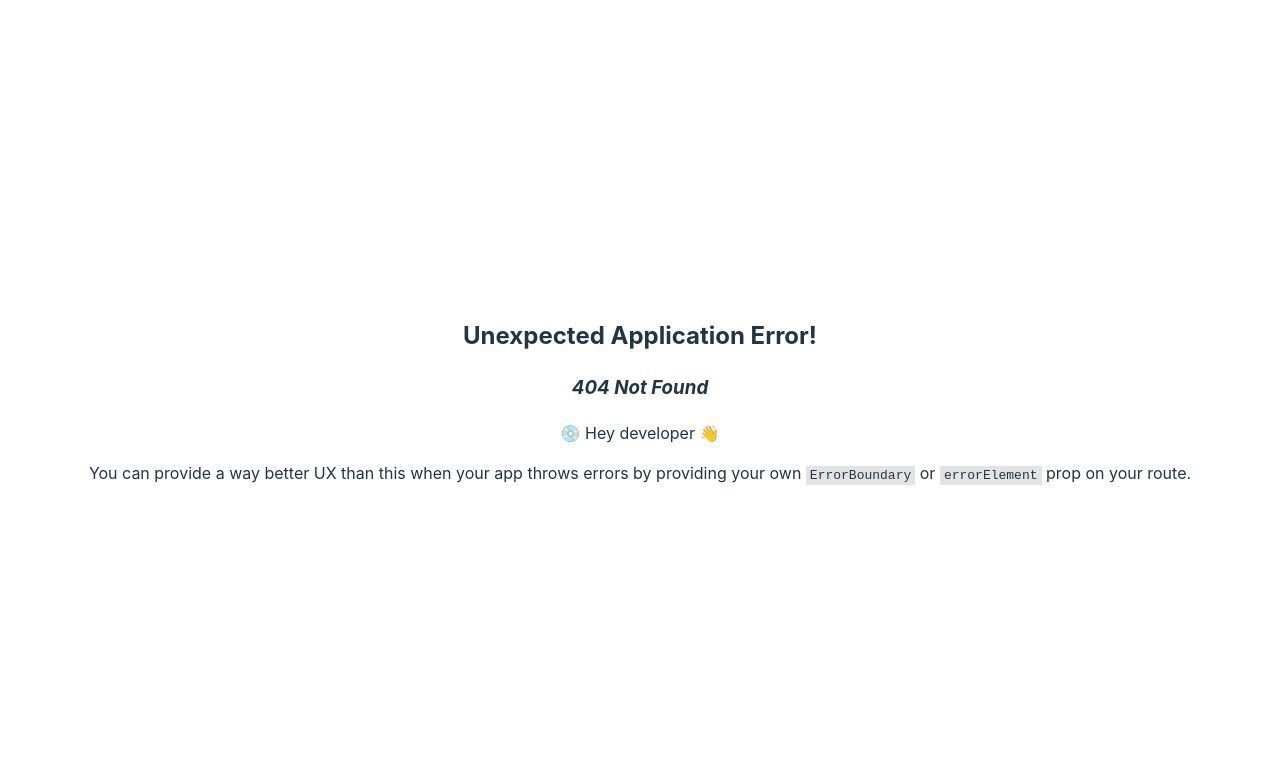
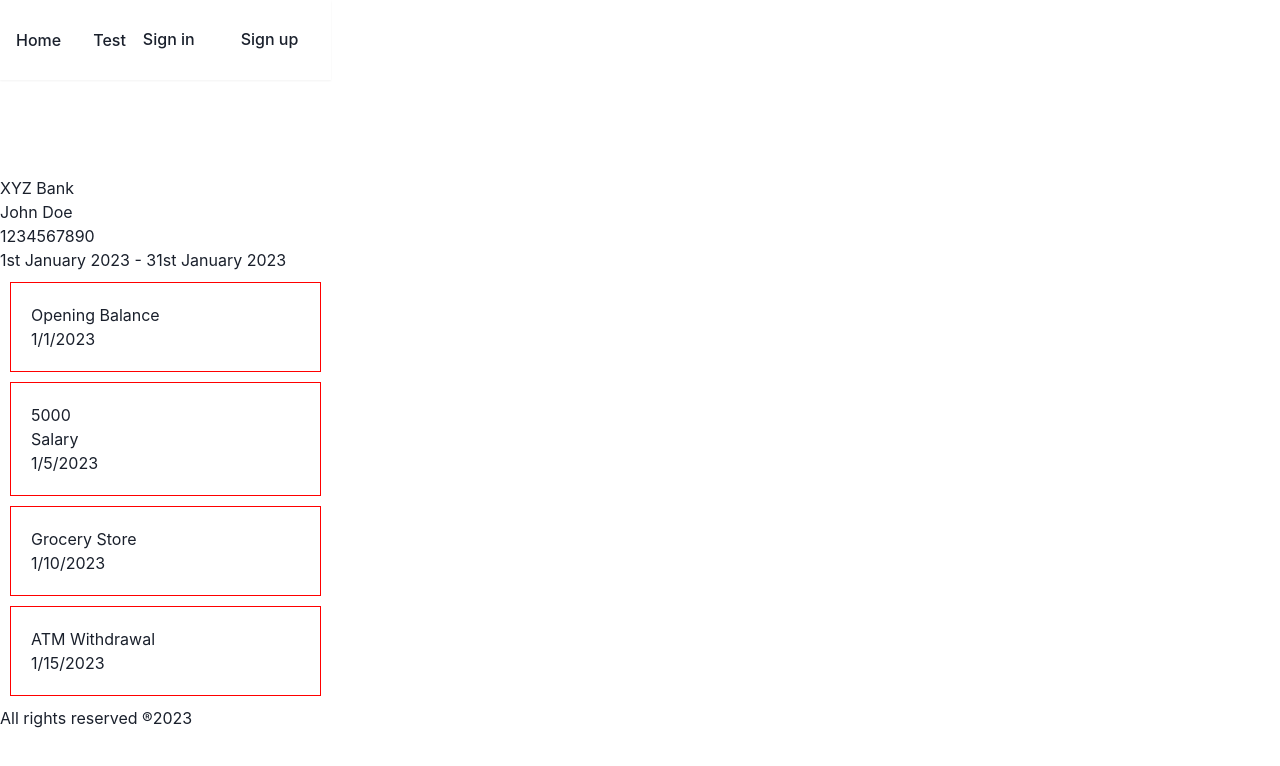
Before and after one commit to StratievMartin/scalebank-frontend, a React (Vite) app: page /home in a window 1280 px wide. Before the commit this address had no page. Shown: the top 766 px of the page. Built offline with nearby package versions, Linux system fonts and the light colour scheme.

Commit message:
added home page & navbar, footer components

```diff
--- a/package.json
+++ b/package.json
@@ -13,11 +13,13 @@
     "@chakra-ui/react": "^2.6.1",
     "@emotion/react": "^11.11.0",
     "@emotion/styled": "^11.11.0",
+    "axios": "^1.4.0",
     "framer-motion": "^10.12.9",
     "localforage": "^1.10.0",
     "match-sorter": "^6.3.1",
     "react": "^18.2.0",
     "react-dom": "^18.2.0",
+    "react-icons": "^4.8.0",
     "react-router-dom": "^6.11.1",
     "sort-by": "^1.2.0"
   },
--- a/src/App.tsx
+++ b/src/App.tsx
@@ -1,35 +1,7 @@
-import { useState } from 'react'
-import reactLogo from './assets/react.svg'
-import viteLogo from '/vite.svg'
-import './App.css'
-
-function App() {
-  const [count, setCount] = useState(0)
-
+export default function App() {
   return (
     <>
-      <div>
-        <a href="https://vitejs.dev" target="_blank">
-          <img src={viteLogo} className="logo" alt="Vite logo" />
-        </a>
-        <a href="https://react.dev" target="_blank">
-          <img src={reactLogo} className="logo react" alt="React logo" />
-        </a>
-      </div>
-      <h1>Vite + React</h1>
-      <div className="card">
-        <button onClick={() => setCount((count) => count + 1)}>
-          count is {count}
-        </button>
-        <p>
-          Edit <code>src/App.tsx</code> and save to test HMR
-        </p>
-      </div>
-      <p className="read-the-docs">
-        Click on the Vite and React logos to learn more
-      </p>
+      <p>App</p>
     </>
   )
 }
-
-export default App
--- /dev/null
+++ b/src/components/Footer.tsx
@@ -0,0 +1,7 @@
+export default function Footer(){
+  return (
+    <>
+      <p>All rights reserved ®2023</p>
+    </>
+  )
+}
--- /dev/null
+++ b/src/components/Navbar.tsx
@@ -0,0 +1,53 @@
+import {
+  Box,
+  Button,
+  ButtonGroup,
+  Container,
+  Flex,
+  HStack,
+  IconButton,
+  useBreakpointValue,
+} from '@chakra-ui/react'
+import { FiMenu } from 'react-icons/fi'
+import { Link } from 'react-router-dom'
+
+export default function Navbar() {
+  const isDesktop = useBreakpointValue({ base: false, lg: true })
+  return (
+    <>
+      <Box as="section" pb={{ base: '12', md: '24' }}>
+        <Box as="nav" bg="bg-surface" boxShadow="sm">
+          <Container py={{ base: '4', lg: '5' }}>
+            <HStack spacing="10" justify="space-between">
+              {isDesktop ? (
+                <Flex alignItems="center" justify="space-between" flex="1">
+                  <ButtonGroup variant="link" spacing="8">
+                    {['Home', 'Test'].map((item) => (
+                      <Link key={item} to={`/${item}`}>
+                        {item}
+                      </Link>
+                    ))}
+                  </ButtonGroup>
+                  <HStack spacing="3">
+                    <Button variant="ghost">
+                      <Link to="/login">Sign in</Link>
+                    </Button>
+                    <Button variant="primary">
+                      <Link to="/register">Sign up</Link>
+                    </Button>
+                  </HStack>
+                </Flex>
+              ) : (
+                <IconButton
+                  variant="ghost"
+                  icon={<FiMenu fontSize="1.25rem" />}
+                  aria-label="Open Menu"
+                />
+              )}
+            </HStack>
+          </Container>
+        </Box>
+      </Box>
+    </>
+  )
+}
--- a/src/main.tsx
+++ b/src/main.tsx
@@ -3,23 +3,43 @@ import ReactDOM from 'react-dom/client'
 import App from './App.tsx'
 import './index.css'
 import {
-  createBrowserRouter,
-  RouterProvider,
-} from "react-router-dom";
+  // createBrowserRouter,
+  Routes,
+  Route,
+  BrowserRouter,
+} from 'react-router-dom'
+import { ChakraProvider } from '@chakra-ui/react'
+import Home from './pages/home.tsx'
+import Navbar from './components/Navbar.tsx'
+import Footer from './components/Footer.tsx'
 
-const router = createBrowserRouter([
-  {
-    path: "/",
-    element: <App />,
-  },
-  {
-    path: "/test",
-    element: <div>test!</div>,
-  },
-]);
+// const router = createBrowserRouter([
+//   {
+//     path: '/',
+//     element: <App />,
+//   },
+//   {
+//     path: '/home',
+//     element: <Home />,
+//   },
+//   {
+//     path: '/test',
+//     element: <div>test!</div>,
+//   },
+// ])
 
 ReactDOM.createRoot(document.getElementById('root') as HTMLElement).render(
   <React.StrictMode>
-    <RouterProvider router={router} />
-  </React.StrictMode>,
+    <ChakraProvider>
+      <BrowserRouter>
+        <Navbar />
+        <Routes>
+          <Route path="/" element={<Home />} />
+          <Route path="/test" element={<App />} />
+          <Route path="/home" element={<Home />} />
+        </Routes>
+        <Footer />
+      </BrowserRouter>
+    </ChakraProvider>
+  </React.StrictMode>
 )
--- /dev/null
+++ b/src/pages/home.tsx
@@ -0,0 +1,70 @@
+export default function Home() {
+  const mock = {
+    id: 1,
+    bank_name: 'XYZ Bank',
+    account_holder: 'John Doe',
+    account_number: '1234567890',
+    statement_period: '1st January 2023 - 31st January 2023',
+    transactions: [
+      {
+        id: 1,
+        date: '1/1/2023',
+        description: 'Opening Balance',
+        deposit: null,
+        withdrawal: 0,
+        balance: 10000,
+      },
+      {
+        id: 2,
+        date: '1/5/2023',
+        description: 'Salary',
+        deposit: 5000,
+        withdrawal: 0,
+        balance: 15000,
+      },
+      {
+        id: 3,
+        date: '1/10/2023',
+        description: 'Grocery Store',
+        deposit: null,
+        withdrawal: 500,
+        balance: 14500,
+      },
+      {
+        id: 4,
+        date: '1/15/2023',
+        description: 'ATM Withdrawal',
+        deposit: null,
+        withdrawal: 200,
+        balance: 14300,
+      },
+    ],
+  }
+
+  return (
+    <>
+      <h2>{mock.bank_name}</h2>
+      <h2>{mock.account_holder}</h2>
+      <h2>{mock.account_number}</h2>
+      <h2>{mock.statement_period}</h2>
+      <p>
+        {mock.transactions.map((transaction) => {
+          return (
+            <div
+              key={transaction.id}
+              style={{
+                border: '1px solid red',
+                padding: '20px',
+                margin: '10px',
+              }}
+            >
+              <p>{transaction?.deposit}</p>
+              <p>{transaction?.description}</p>
+              <p>{transaction?.date}</p>
+            </div>
+          )
+        })}
+      </p>
+    </>
+  )
+}
```
Also changed, not shown: 1 other file (tests, documents, lock files or other folders).
